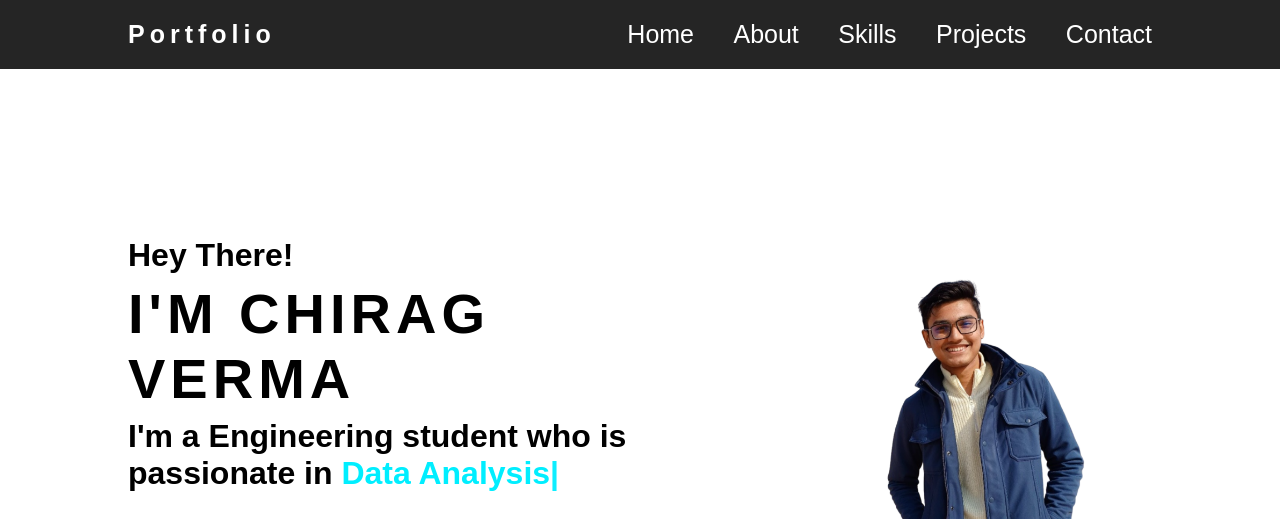
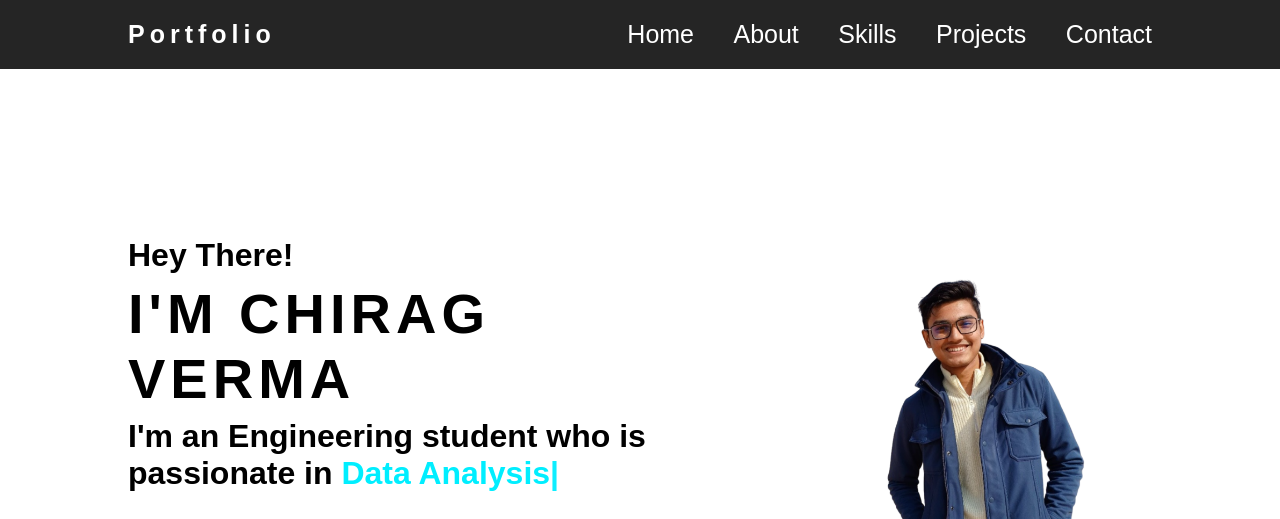
Before and after one commit to chiragverma25052002/Portfolio-Website, a plain HTML site: page index.html in a window 1280 px wide. Shown: the top 519 px of the page. Drawn offline with nearby package versions, Linux system fonts and the light colour scheme.

Commit message:
Update index.html

```diff
--- a/index.html
+++ b/index.html
@@ -31,7 +31,7 @@
 
                 <h3>Hey There!</h3>
                 <h1>I'M CHIRAG VERMA</h1>
-                <h4 style="--i:6">I'm a Engineering student who is<br>
+                <h4 style="--i:6">I'm an Engineering student who is<br>
                     passionate in <span class="text"></span></h4>
 
                 <div class="img">
```
